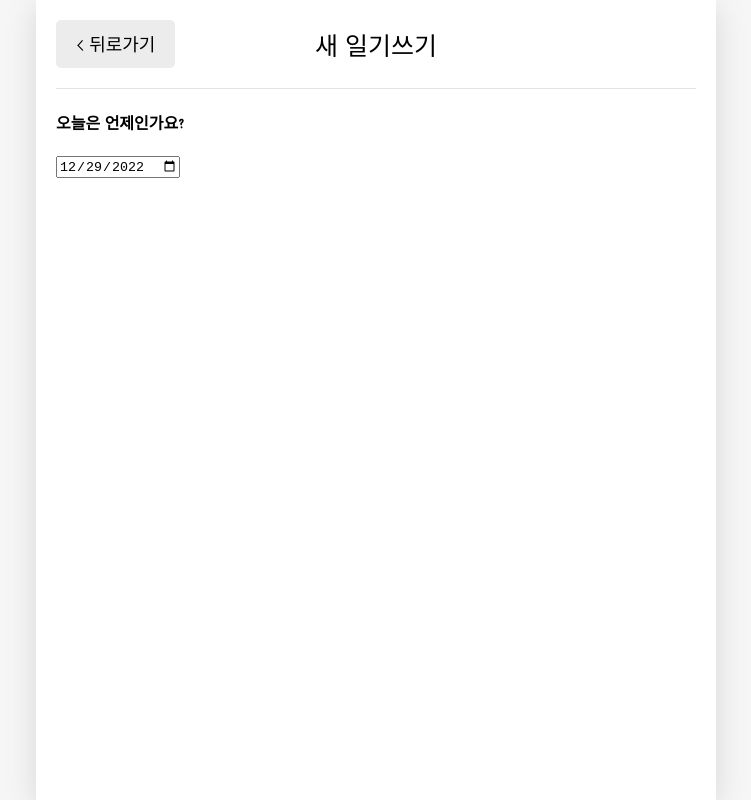
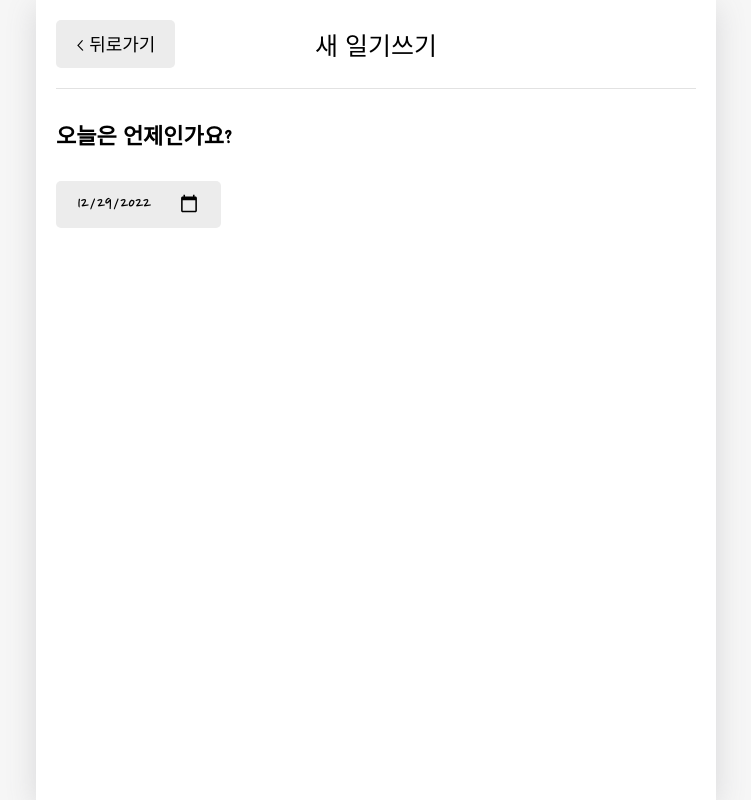
Before and after one commit to yeshforest/emotion-Diary, a React (Create React App) app: page /new in a window 1280 px wide. Shown: the whole page, without its empty margins (264-1015 px from the left). Built offline with nearby package versions, Linux system fonts and the light colour scheme; a web font is replaced by a local one.

Commit message:
[feat] DiaryEditor 날짜선택 기능추가

```diff
--- a/src/App.css
+++ b/src/App.css
@@ -189,3 +189,32 @@ header button {
 .DiaryItem .btn_wrapper {
   min-width: 70px;
 }
+
+/* DiaryEditor */
+
+.DiaryEditor {
+}
+
+.DiaryEditor section {
+  margin-bottom: 40px;
+}
+
+.DiaryEditor h4 {
+  font-size: 22px;
+  font-weight: bold;
+}
+
+.DiaryEditor .input_date {
+  border: none;
+  border-radius: 5px;
+  background-color: #ececec;
+
+  padding-top: 10px;
+  padding-bottom: 10px;
+  padding-left: 20px;
+  padding-right: 20px;
+
+  cursor: pointer;
+  font-family: "Nanum Pen script";
+  font-size: 20px;
+}
--- /dev/null
+++ b/src/components/DiaryEditor.js
@@ -0,0 +1,38 @@
+import { useState } from "react";
+import { useNavigate } from "react-router-dom";
+
+import MyHeader from "./MyHeader";
+import MyButton from "./MyButton";
+
+const getStringDate = (date) => {
+  return date.toISOString().slice(0, 10);
+};
+const DiaryEditor = () => {
+  const [date, setData] = useState(getStringDate(new Date()));
+  const navigate = useNavigate();
+  return (
+    <div className="DiaryEditor">
+      <MyHeader
+        headText={"새 일기쓰기"}
+        leftChild={
+          <MyButton text={"< 뒤로가기"} onClick={() => navigate(-1)} />
+        }
+      />
+      <div>
+        <section>
+          <h4>오늘은 언제인가요?</h4>
+          <div className="input_box">
+            <input
+              className="input_date"
+              value={date}
+              onChange={(e) => setData(e.target.value)}
+              type="date"
+            />
+          </div>
+        </section>
+      </div>
+    </div>
+  );
+};
+
+export default DiaryEditor;
--- a/src/pages/New.js
+++ b/src/pages/New.js
@@ -1,35 +1,10 @@
-import { useNavigate } from "react-router-dom";
-import MyHeader from "../components/MyHeader";
-import MyButton from "../components/MyButton";
-import { useState } from "react";
+import DiaryEditor from "../components/DiaryEditor";
+import Diary from "./Diary";
 
-const getStringDate = (date) => {
-  return date.toISOString().slice(0, 10);
-};
 const New = () => {
-  const [date, setData] = useState(getStringDate(new Date()));
-  const navigate = useNavigate();
   return (
     <div>
-      <MyHeader
-        headText={"새 일기쓰기"}
-        leftChild={
-          <MyButton text={"< 뒤로가기"} onClick={() => navigate(-1)} />
-        }
-      />
-      <div>
-        <section>
-          <h4>오늘은 언제인가요?</h4>
-          <div className="input-box">
-            <input
-              className="input-date"
-              value={date}
-              onChange={(e) => setData(e.target.value)}
-              type="date"
-            />
-          </div>
-        </section>
-      </div>
+      <DiaryEditor />
     </div>
   );
 };
```
